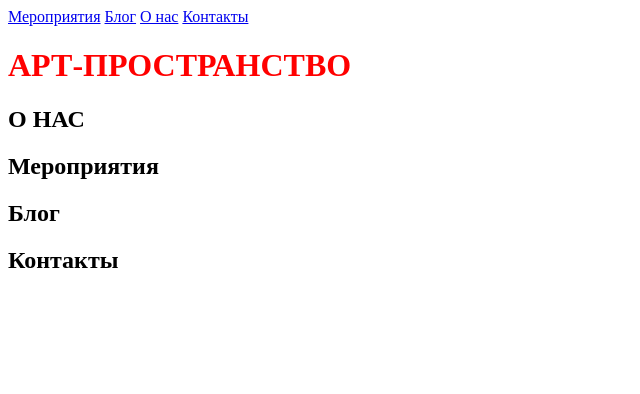
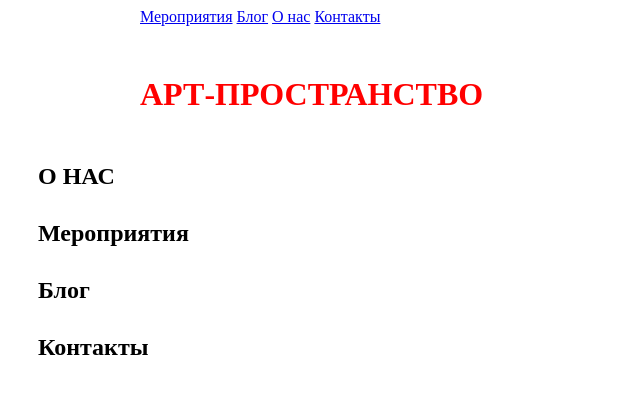
Before and after one commit to alexb494863/web_study, a plain HTML site: page index.html in a window 1280 px wide. Shown: the whole page, without its empty margins (0-640 px from the left). Drawn offline with Linux system fonts and the light colour scheme.

Commit message:
Выполнено задание 1.3
Добавлено форматирование для блоков

```diff
--- a/styles/styles.css
+++ b/styles/styles.css
@@ -1,3 +1,18 @@
 h1{
     color: red;
 }
+
+.main-menu{
+    max-width: 1000px;
+    margin: 0 auto 50px;
+}
+
+.main-header {
+    max-width: 1000px;
+    margin: 0 auto 50px;
+}
+
+.article-header {
+    max-width: 500px;
+    margin: 0 30px 30px;
+}
```
